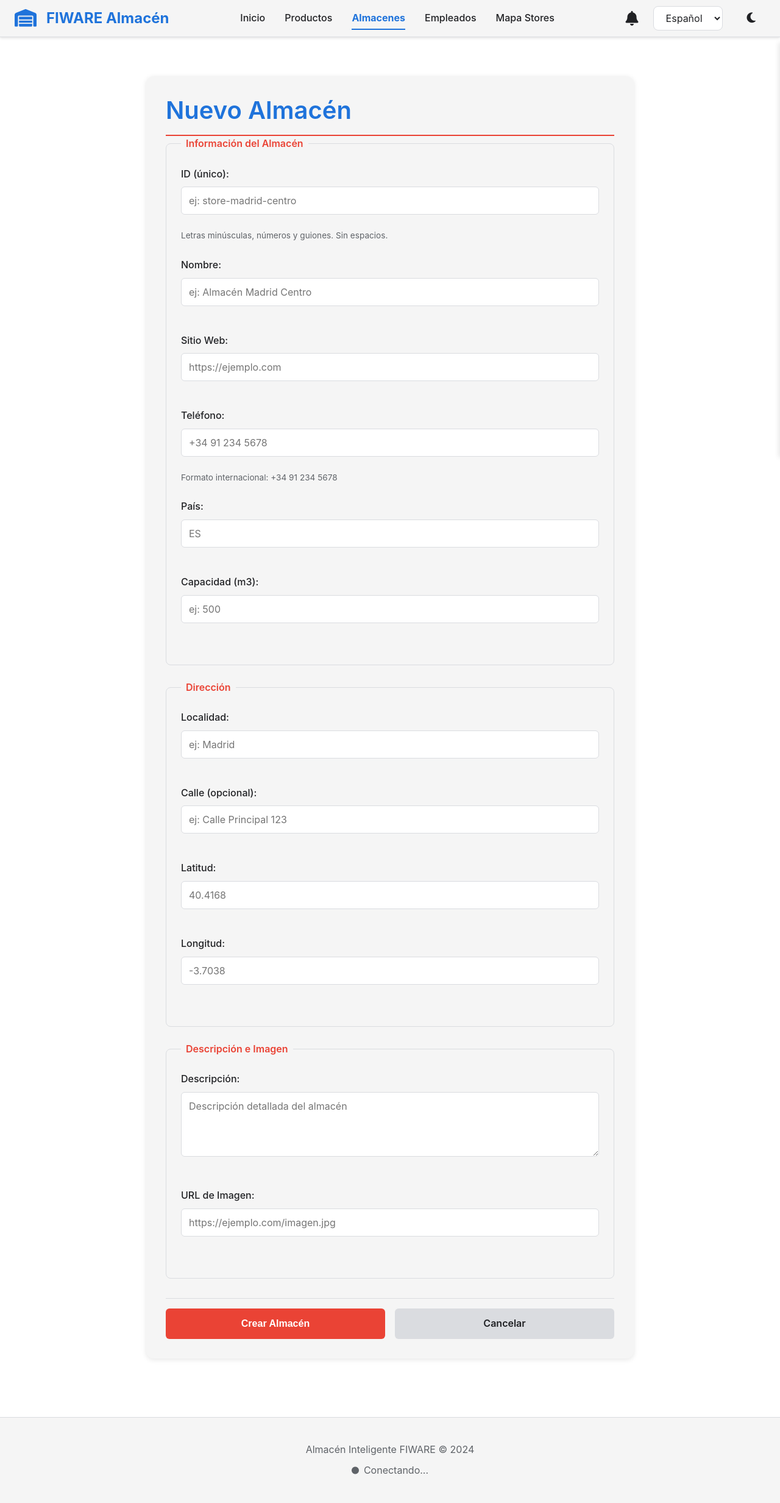
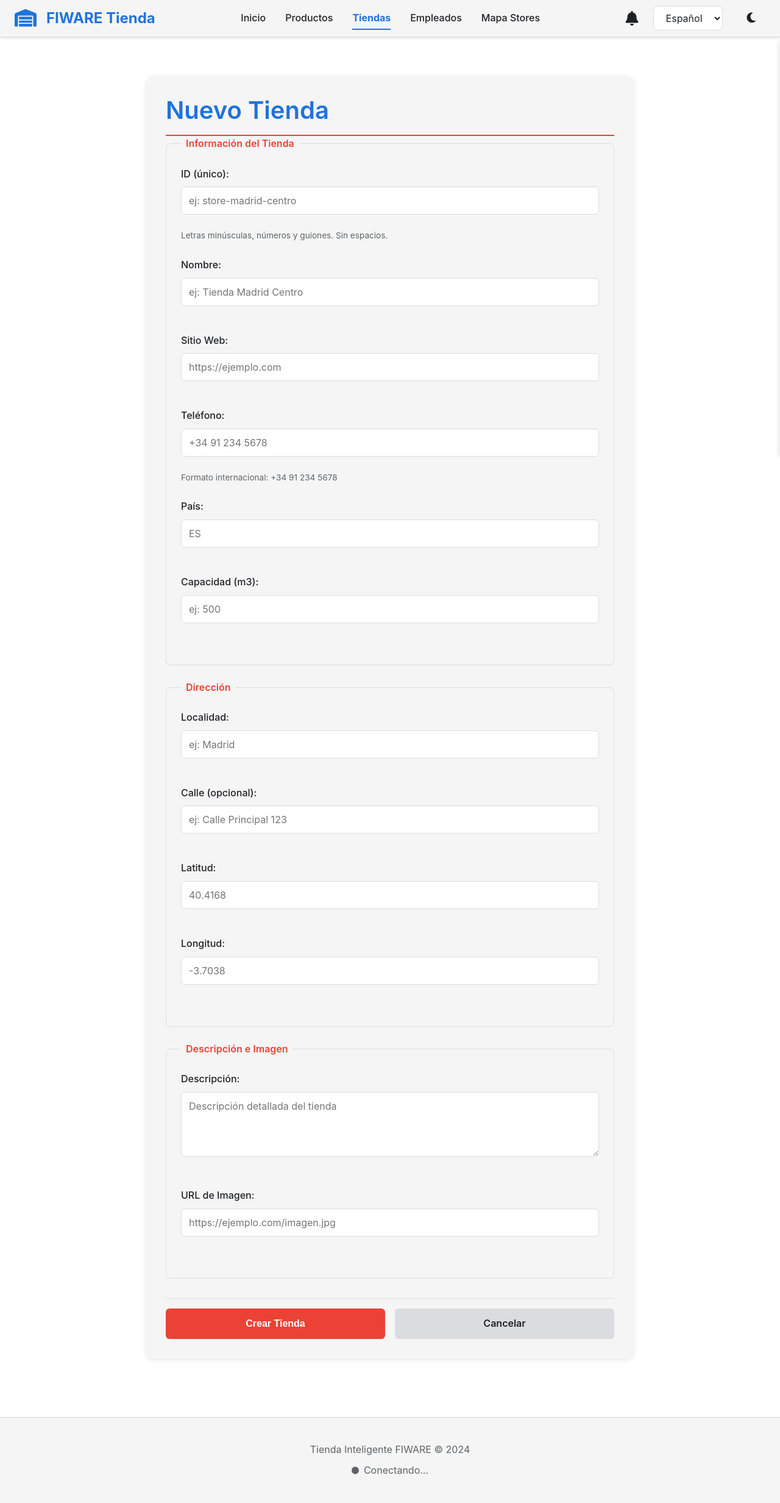
Before and after one commit to alvaroprzr/FIWARE-app, a Flask app: page /stores/new in a window 1280 px wide. Shown: the whole page at 61% size. Run offline with Flask 3, Linux system fonts and the light colour scheme; some libraries are stand-ins or nearby versions.

Commit message:
feat(ui): replace almacén/almacenes with tienda/tiendas in ES UI

```diff
--- a/static/main.js
+++ b/static/main.js
@@ -13,11 +13,11 @@
 const i18n = {
     es: {
         'nav.home': 'Inicio',
-        'nav.stores': 'Almacenes',
+        'nav.stores': 'Tiendas',
         'nav.products': 'Productos',
         'nav.employees': 'Empleados',
         'nav.stores_map': 'Mapa Stores',
-        'brand.title': 'FIWARE Almacén',
+        'brand.title': 'FIWARE Tienda',
         'status.connected': 'Conectado',
         'theme.toggle': 'Alternar tema claro/oscuro',
         'lang.spanish': 'Español',
@@ -27,7 +27,7 @@ const i18n = {
         'notifications.clear_all': 'Borrar todas',
         'notifications.price_change_title': 'Cambio de Precio',
         'notifications.price_change_message': 'Producto {product} - Nuevo precio: €{price}',
-        'notifications.low_stock_title': 'Stock Bajo en Almacen',
+        'notifications.low_stock_title': 'Stock Bajo en Tienda',
         'notifications.low_stock_message': 'Atencion: quedan {count} unidades de {product}',
         'notifications.local_low_stock_message': 'Atencion: quedan {count} unidades de {product}',
         'notifications.no_stock_title': 'Sin Stock',
@@ -66,11 +66,11 @@ const i18n = {
         'notifications.deleted_message_named': 'Elemento "{name}" eliminado correctamente',
         'notifications.delete_error_message': 'No se pudo eliminar la entidad',
         'notifications.server_connection_error_message': 'No se pudo conectar con el servidor.',
-        'footer.text': 'Almacén Inteligente FIWARE © 2024',
+        'footer.text': 'Tienda Inteligente FIWARE © 2024',
         'footer.connecting': 'Conectando...',
-        'home.title': 'Almacén Inteligente FIWARE',
+        'home.title': 'Tienda Inteligente FIWARE',
         'home.subtitle': 'Sistema de gestión de inventario basado en NGSIv2',
-        'home.stores': 'Almacenes',
+        'home.stores': 'Tiendas',
         'home.products': 'Productos',
         'home.shelves': 'Estanterías',
         'home.employees': 'Empleados',
@@ -80,13 +80,13 @@ const i18n = {
         'home.diagram_title': 'Diagrama de Entidad-Relacion',
         'home.diagram_toggle': 'Mostrar u ocultar diagrama',
         'home.quick_links': 'Enlaces Rápidos',
-        'home.view_stores': 'Ver Almacenes',
+        'home.view_stores': 'Ver Tiendas',
         'home.global_map': 'Mapa Global',
         'home.view_products': 'Ver Productos',
         'home.view_employees': 'Ver Empleados',
         'home.api_docs': 'Documentación API',
         'home.api_stats': 'Obtener estadísticas del sistema',
-        'home.api_stores': 'Listar almacenes en JSON',
+        'home.api_stores': 'Listar tiendas en JSON',
         'home.api_products': 'Listar productos en JSON',
         'home.api_employees': 'Listar empleados en JSON',
         'products.title': 'Catálogo de Productos',
@@ -94,7 +94,7 @@ const i18n = {
         'products.view': 'Ver',
         'products.actions': 'Acciones',
         'product.inventory_distribution': 'Distribución de Inventario',
-        'product.store': 'Almacén',
+        'product.store': 'Tienda',
         'product.shelf': 'Estantería',
         'product.shelf_count': 'Cantidad Estante',
         'product.stock_count': 'Stock Total',
@@ -102,11 +102,11 @@ const i18n = {
         'product.available_shelf': 'Estantería disponible',
         'product.select_shelf': 'Selecciona una estantería',
         'product.no_available_shelves': 'No hay estanterías disponibles para este producto',
-        'stores.title': 'Almacenes',
-        'stores.add': '+ Añadir Almacén',
+        'stores.title': 'Tiendas',
+        'stores.add': '+ Añadir Tienda',
         'stores.view_map': 'Ver Mapa',
         'stores.actions': 'Acciones',
-        'store.climate': 'Clima del Almacén',
+        'store.climate': 'Clima del Tienda',
         'store.temperature': 'Temperatura',
         'store.humidity': 'Humedad Relativa',
         'store.visualization': 'Visualización 3D',
@@ -169,7 +169,7 @@ const i18n = {
         'table.email': 'Correo',
         'table.category': 'Categoría',
         'table.skills': 'Competencias',
-        'table.store': 'Almacén',
+        'table.store': 'Tienda',
         'actions.view_details': 'Ver detalles',
         'actions.edit': 'Editar',
         'actions.delete': 'Borrar',
--- a/templates/add_product_form.html
+++ b/templates/add_product_form.html
@@ -1,6 +1,6 @@
 {% extends "base.html" %}
 
-{% block title %}Añadir Producto - FIWARE Almacén{% endblock %}
+{% block title %}Añadir Producto - FIWARE Tienda{% endblock %}
 
 {% block content %}
 <div class="container">
--- a/templates/base.html
+++ b/templates/base.html
@@ -3,7 +3,7 @@
 <head>
     <meta charset="UTF-8">
     <meta name="viewport" content="width=device-width, initial-scale=1.0">
-    <title>{% block title %}FIWARE Almacén Inteligente{% endblock %}</title>
+    <title>{% block title %}FIWARE Tienda Inteligente{% endblock %}</title>
 
     <!-- Font Awesome 6 -->
     <link rel="stylesheet" href="https://cdnjs.cloudflare.com/ajax/libs/font-awesome/6.4.0/css/all.min.css">
@@ -34,7 +34,7 @@
             <div class="navbar-brand">
                 <a href="/" class="logo">
                     <i class="fas fa-warehouse"></i>
-                    <span data-i18n="brand.title">FIWARE Almacén</span>
+                    <span data-i18n="brand.title">FIWARE Tienda</span>
                 </a>
             </div>
 
@@ -42,7 +42,7 @@
             <ul class="nav-links">
                 <li><a href="/" data-i18n="nav.home" data-nav-section="home">Inicio</a></li>
                 <li><a href="/products" data-i18n="nav.products" data-nav-section="products">Productos</a></li>
-                <li><a href="/stores" data-i18n="nav.stores" data-nav-section="stores">Almacenes</a></li>
+                <li><a href="/stores" data-i18n="nav.stores" data-nav-section="stores">Tiendas</a></li>
                 <li><a href="/employees" data-i18n="nav.employees" data-nav-section="employees">Empleados</a></li>
                 <li><a href="/stores/map" data-i18n="nav.stores_map" data-nav-section="stores-map">Mapa Stores</a></li>
             </ul>
@@ -90,7 +90,7 @@
 
     <!-- Footer -->
     <footer class="footer">
-        <p data-i18n="footer.text">Almacén Inteligente FIWARE &copy; 2024</p>
+        <p data-i18n="footer.text">Tienda Inteligente FIWARE &copy; 2024</p>
         <p class="status">
             <span id="orion-status" class="status-indicator">
                 <i class="fas fa-circle"></i> <span data-i18n="footer.connecting">Conectando...</span>
--- a/templates/employee_detail.html
+++ b/templates/employee_detail.html
@@ -1,6 +1,6 @@
 {% extends "base.html" %}
 
-{% block title %}{{ employee.name.value if employee and employee.name else 'Empleado' }} - FIWARE Almacén{% endblock %}
+{% block title %}{{ employee.name.value if employee and employee.name else 'Empleado' }} - FIWARE Tienda{% endblock %}
 
 {% block content %}
 <div class="container">
--- a/templates/employee_form.html
+++ b/templates/employee_form.html
@@ -119,9 +119,9 @@
                 </div>
 
                 <div class="form-group">
-                    <label for="refStore">Almacén Asignado:</label>
+                    <label for="refStore">Tienda Asignado:</label>
                     <select id="refStore" name="refStore" required data-current-ref="{% if employee and employee.refStore %}{{ employee.refStore.value }}{% endif %}">
-                        <option value="">-- Selecciona almacén --</option>
+                        <option value="">-- Selecciona tienda --</option>
                     </select>
                     <span class="field-error" data-error-for="refStore"></span>
                 </div>
--- a/templates/employees.html
+++ b/templates/employees.html
@@ -22,7 +22,7 @@
                     <th scope="col" data-i18n="table.email">Correo</th>
                     <th scope="col" data-i18n="table.category">Categoría</th>
                     <th scope="col" data-i18n="table.skills">Competencias</th>
-                    <th scope="col" data-i18n="table.store">Almacén</th>
+                    <th scope="col" data-i18n="table.store">Tienda</th>
                     <th scope="col" data-i18n="employees.actions">Acciones</th>
                 </tr>
             </thead>
--- a/templates/error.html
+++ b/templates/error.html
@@ -1,6 +1,6 @@
 {% extends "base.html" %}
 
-{% block title %}Error - FIWARE Almacén{% endblock %}
+{% block title %}Error - FIWARE Tienda{% endblock %}
 
 {% block content %}
 <div class="container">
--- a/templates/product_detail.html
+++ b/templates/product_detail.html
@@ -1,6 +1,6 @@
 {% extends "base.html" %}
 
-{% block title %}{{ product.name.value if product and product.name else 'Producto' }} - FIWARE Almacén{% endblock %}
+{% block title %}{{ product.name.value if product and product.name else 'Producto' }} - FIWARE Tienda{% endblock %}
 
 {% block content %}
 <div class="container">
@@ -27,7 +27,7 @@
                 <table>
                     <thead>
                         <tr>
-                            <th data-i18n="product.store">Almacén</th>
+                            <th data-i18n="product.store">Tienda</th>
                             <th data-i18n="product.shelf">Estantería</th>
                             <th data-i18n="product.shelf_count">Cantidad Estante</th>
                         </tr>
--- a/templates/product_form.html
+++ b/templates/product_form.html
@@ -1,6 +1,6 @@
 {% extends "base.html" %}
 
-{% block title %}{% if product %}Editar Producto{% else %}Añadir Producto{% endif %} - FIWARE Almacén{% endblock %}
+{% block title %}{% if product %}Editar Producto{% else %}Añadir Producto{% endif %} - FIWARE Tienda{% endblock %}
 
 {% block content %}
 <div class="container">
--- a/templates/products.html
+++ b/templates/products.html
@@ -1,6 +1,6 @@
 {% extends "base.html" %}
 
-{% block title %}Productos - FIWARE Almacén{% endblock %}
+{% block title %}Productos - FIWARE Tienda{% endblock %}
 
 {% block content %}
 <div class="container">
--- a/templates/store_form.html
+++ b/templates/store_form.html
@@ -1,11 +1,11 @@
 {% extends "base.html" %}
 
-{% block title %}{% if store %}Editar Almacén{% else %}Crear Almacén{% endif %} - FIWARE{% endblock %}
+{% block title %}{% if store %}Editar Tienda{% else %}Crear Tienda{% endif %} - FIWARE{% endblock %}
 
 {% block content %}
 <div class="container">
     <div class="form-container">
-        <h1>{% if store %}Editar Almacén{% else %}Nuevo Almacén{% endif %}</h1>
+        <h1>{% if store %}Editar Tienda{% else %}Nuevo Tienda{% endif %}</h1>
 
         {% if error %}
         <div class="alert alert-error">{{ error }}</div>
@@ -13,7 +13,7 @@
 
         <form id="store-form" data-validate-inline="true" novalidate>
             <fieldset>
-                <legend>Información del Almacén</legend>
+                <legend>Información del Tienda</legend>
 
                 <div class="form-group">
                     <label for="id">ID (único):</label>
@@ -29,7 +29,7 @@
                     <label for="name">Nombre:</label>
                     <input type="text" id="name" name="name" required minlength="2" maxlength="100"
                               value="{% if store and store.name %}{{ store.name.value }}{% endif %}"
-                           placeholder="ej: Almacén Madrid Centro">
+                           placeholder="ej: Tienda Madrid Centro">
                           <span class="field-error" data-error-for="name"></span>
                 </div>
 
@@ -109,7 +109,7 @@
                 <div class="form-group">
                     <label for="description">Descripción:</label>
                     <textarea id="description" name="description" minlength="5" maxlength="500" rows="4"
-                              placeholder="Descripción detallada del almacén">{% if store and store.description %}{{ store.description.value }}{% endif %}</textarea>
+                              placeholder="Descripción detallada del tienda">{% if store and store.description %}{{ store.description.value }}{% endif %}</textarea>
                     <span class="field-error" data-error-for="description"></span>
                 </div>
 
@@ -124,7 +124,7 @@
 
             <div class="form-actions">
                 <button type="submit" class="btn btn-primary">
-                    {% if store %}Guardar Cambios{% else %}Crear Almacén{% endif %}
+                    {% if store %}Guardar Cambios{% else %}Crear Tienda{% endif %}
                 </button>
                 <a href="/stores" class="btn btn-secondary">Cancelar</a>
             </div>
--- a/templates/stores.html
+++ b/templates/stores.html
@@ -1,13 +1,13 @@
 {% extends "base.html" %}
 
-{% block title %}Almacenes - FIWARE{% endblock %}
+{% block title %}Tiendas - FIWARE{% endblock %}
 
 {% block content %}
 <div class="container">
     <div class="page-header">
-        <h1 data-i18n="stores.title">Almacenes</h1>
+        <h1 data-i18n="stores.title">Tiendas</h1>
         <div class="header-actions">
-            <a href="/stores/new" class="btn btn-primary" data-i18n="stores.add">+ Añadir Almacén</a>
+            <a href="/stores/new" class="btn btn-primary" data-i18n="stores.add">+ Añadir Tienda</a>
             <a href="/stores/map" class="btn btn-secondary">
                 <i class="fas fa-map"></i> <span data-i18n="stores.view_map">Ver Mapa</span>
             </a>
--- a/templates/stores_map.html
+++ b/templates/stores_map.html
@@ -1,6 +1,6 @@
 {% extends "base.html" %}
 
-{% block title %}Mapa Global - FIWARE Almacén{% endblock %}
+{% block title %}Mapa Global - FIWARE Tienda{% endblock %}
 
 {% block content %}
 <div class="container">
```
Also changed, not shown: templates/home.html (+5 -5 lines), templates/store_detail.html (+4 -4 lines).
